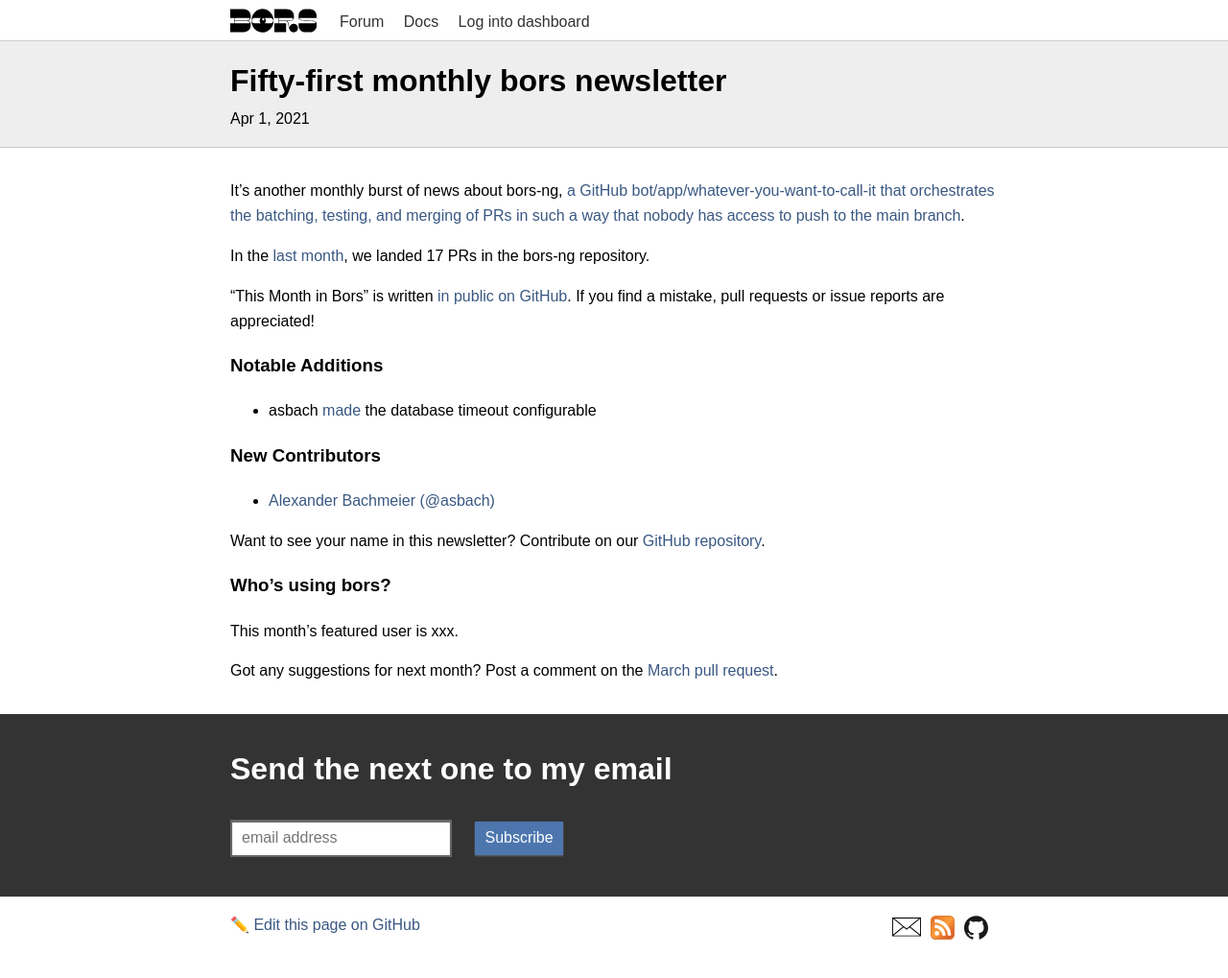
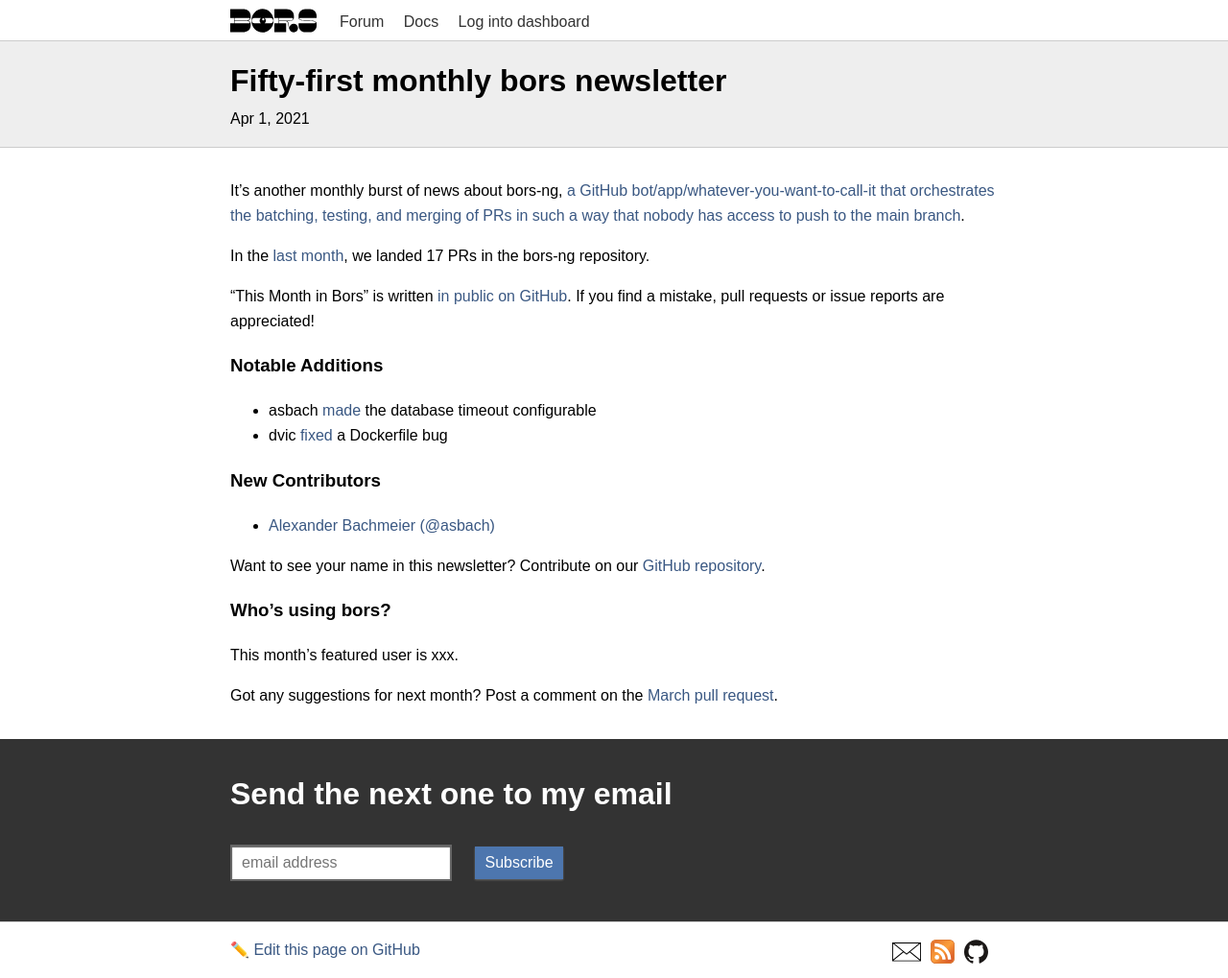
Before and after one commit to bors-ng/bors-ng.github.io, a Jekyll site: the page built from _posts/2021-04-01-tmib-51.md, in a window 1280 px wide. Shown: the whole page at 96% size. Built offline with Jekyll 4.4.1, drawn with Linux system fonts in a browser that asks for light colours; before the commit the page ends 993 px from its top, so only the background shows below that.

Commit message:
Add bors-ng/bors-ng#1182

```diff
--- a/_posts/2021-04-01-tmib-51.md
+++ b/_posts/2021-04-01-tmib-51.md
@@ -20,7 +20,7 @@
 ### Notable Additions
 
 * asbach [made](https://github.com/bors-ng/bors-ng/pull/1134) the database timeout configurable
-
+* dvic [fixed](https://github.com/bors-ng/bors-ng/pull/1182) a Dockerfile bug
 
 ### New Contributors
 
```
